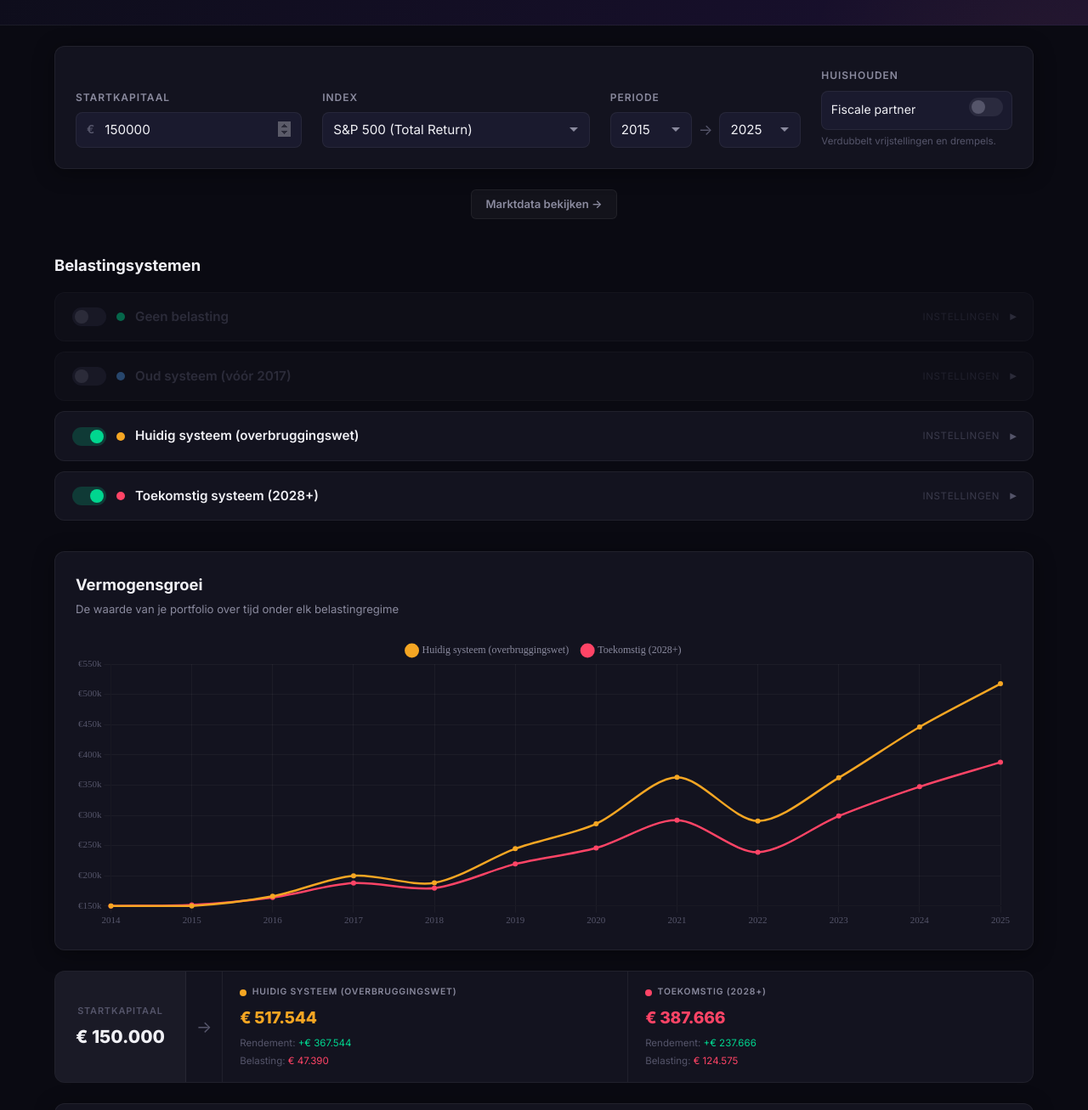
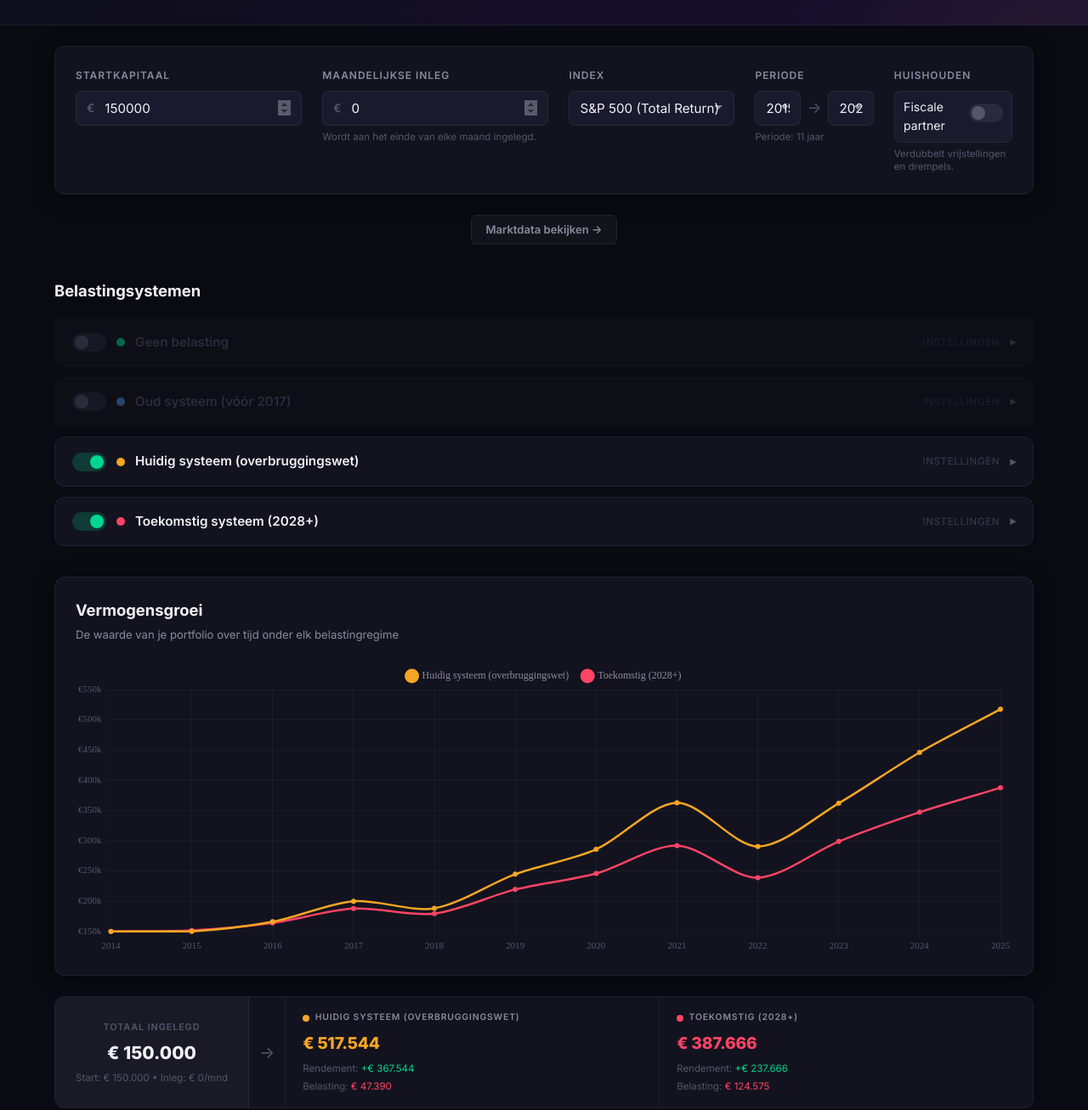
Before and after one commit to HylkeJellema/DeBelegger, a website built with Vite: page index.html in a window 1280 px wide. Shown: the part 113-1420 px from the top of the page at 85% size. Built offline with nearby package versions, Linux system fonts and the light colour scheme.

Commit message:
Voeg maandelijkse inleg toe

```diff
--- a/css/style.css
+++ b/css/style.css
@@ -175,9 +175,14 @@ body.modal-open {
 
 .controls-row {
   display: grid;
-  grid-template-columns: 1fr 1.4fr 1fr 1fr;
+  grid-template-columns: 1fr 1fr 1.4fr 1fr 1fr;
   gap: 1.5rem;
-  align-items: end;
+  align-items: stretch;
+}
+
+.control-group {
+  display: flex;
+  flex-direction: column;
 }
 
 .control-group label {
@@ -562,6 +567,14 @@ select:focus {
   font-weight: 800;
   color: var(--text-primary);
   white-space: nowrap;
+}
+
+.summary-start .start-meta {
+  margin-top: 0.35rem;
+  color: var(--text-muted);
+  font-size: 0.72rem;
+  line-height: 1.3;
+  text-align: center;
 }
 
 .summary-arrow {
--- a/index.html
+++ b/index.html
@@ -54,6 +54,15 @@
           </div>
 
           <div class="control-group">
+            <label for="monthlyContribution">Maandelijkse inleg</label>
+            <div class="input-with-prefix">
+              <span class="prefix">€</span>
+              <input type="number" id="monthlyContribution" value="0" min="0" step="100" />
+            </div>
+            <p class="control-help">Wordt aan het einde van elke maand ingelegd.</p>
+          </div>
+
+          <div class="control-group">
             <label for="indexSelect">Index</label>
             <select id="indexSelect">
               <option value="sp500" selected>S&P 500 (Total Return)</option>
@@ -71,6 +80,7 @@
               <span class="range-sep">→</span>
               <select id="yearEnd"></select>
             </div>
+            <p class="control-help" id="periodYearsIndicator"></p>
           </div>
 
           <div class="control-group">
@@ -293,7 +303,7 @@
         <div class="modal-body">
           <p class="modal-lead">Deze simulator rekent dit scenario als een eenvoudige belasting op werkelijk rendement (illustratief).</p>
           <ol class="modal-list">
-            <li><strong>Jaarresultaat:</strong> startvermogen × jaarreturn.</li>
+            <li><strong>Jaarresultaat:</strong> per maand rendement (afgeleid van jaarreturn) + maandelijkse inleg (einde maand).</li>
             <li><strong>Heffingsvrij resultaat:</strong> alleen bij positief resultaat: max(0, resultaat − vrijstelling).</li>
             <li><strong>Verlies (carry-forward):</strong> bij negatief resultaat wordt het verlies toegevoegd aan een verliespot, maar alleen als het verlies groter is dan de verliesdrempel.</li>
             <li><strong>Verrekening:</strong> in een positief jaar wordt de verliespot eerst verrekend met het positieve inkomen (na vrijstelling).</li>
--- a/js/app.js
+++ b/js/app.js
@@ -49,9 +49,11 @@ const dom = {};
 
 function cacheDom() {
   dom.startCapital = document.getElementById('startCapital');
+  dom.monthlyContribution = document.getElementById('monthlyContribution');
   dom.indexSelect = document.getElementById('indexSelect');
   dom.yearStart = document.getElementById('yearStart');
   dom.yearEnd = document.getElementById('yearEnd');
+  dom.periodYearsIndicator = document.getElementById('periodYearsIndicator');
   dom.fiscalPartner = document.getElementById('fiscalPartner');
   dom.summaryGrid = document.getElementById('summaryGrid');
 
@@ -225,6 +227,23 @@ function getCurrentReturns() {
   return getReturns(indexKey, startYear, endYear);
 }
 
+function updatePeriodYearsIndicator() {
+  if (!dom.periodYearsIndicator) return;
+
+  const startYear = parseInt(dom.yearStart.value);
+  const endYear = parseInt(dom.yearEnd.value);
+
+  if (!Number.isFinite(startYear) || !Number.isFinite(endYear) || endYear < startYear) {
+    dom.periodYearsIndicator.textContent = '';
+    return;
+  }
+
+  const years = endYear - startYear + 1;
+  dom.periodYearsIndicator.textContent = years === 1
+    ? 'Periode: 1 jaar'
+    : `Periode: ${years} jaar`;
+}
+
 // ── Format currency ──
 function formatEUR(amount) {
   return new Intl.NumberFormat('nl-NL', {
@@ -232,6 +251,11 @@ function formatEUR(amount) {
     currency: 'EUR',
     maximumFractionDigits: 0
   }).format(amount);
+}
+
+function parseNumberOrDefault(value, fallback) {
+  const parsed = parseFloat(value);
+  return Number.isFinite(parsed) ? parsed : fallback;
 }
 
 // ── Create / Update Charts ──
@@ -346,9 +370,15 @@ function buildDatasets(dataObj, systems, activeSystems) {
 
 // ── Summary cards ──
 function updateSummary(result, activeSystems) {
-  const { systems, portfolioValues, cumulativeTax } = result;
+  const { systems, portfolioValues, cumulativeTax, taxLabels } = result;
   const filtered = systems.filter(sys => activeSystems.includes(sys));
-  const startCap = parseFloat(dom.startCapital.value) || 150000;
+  const startCap = parseNumberOrDefault(dom.startCapital.value, 150000);
+  const monthlyContribution = dom.monthlyContribution
+    ? Math.max(0, parseFloat(dom.monthlyContribution.value) || 0)
+    : 0;
+  const yearsCount = Array.isArray(taxLabels) ? taxLabels.length : 0;
+  const totalContributed = monthlyContribution * 12 * yearsCount;
+  const totalInvested = startCap + totalContributed;
 
   if (filtered.length === 0) {
     dom.summaryGrid.innerHTML = '<p style="color: var(--text-muted); padding: 1rem; text-align: center;">Selecteer minstens één belastingsysteem</p>';
@@ -360,7 +390,7 @@ function updateSummary(result, activeSystems) {
     const totalTax = cumulativeTax[sys].length > 0
       ? cumulativeTax[sys][cumulativeTax[sys].length - 1]
       : 0;
-    const profit = finalValue - startCap;
+    const profit = finalValue - totalInvested;
     const profitClass = profit >= 0 ? 'positive' : 'negative';
     const profitSign = profit >= 0 ? '+' : '';
 
@@ -381,8 +411,9 @@ function updateSummary(result, activeSystems) {
 
   dom.summaryGrid.innerHTML = `
     <div class="summary-start">
-      <div class="start-label">Startkapitaal</div>
-      <div class="start-value">${formatEUR(startCap)}</div>
+      <div class="start-label">Totaal ingelegd</div>
+      <div class="start-value">${formatEUR(totalInvested)}</div>
+      <div class="start-meta">Start: ${formatEUR(startCap)} • Inleg: ${formatEUR(monthlyContribution)}/mnd</div>
     </div>
     <div class="summary-arrow">→</div>
     <div class="summary-results">
@@ -395,14 +426,18 @@ function updateSummary(result, activeSystems) {
 function update() {
   readConfigs();
   syncAccordionStates();
+  updatePeriodYearsIndicator();
 
-  const startCapital = parseFloat(dom.startCapital.value) || 150000;
+  const startCapital = parseNumberOrDefault(dom.startCapital.value, 150000);
+  const monthlyContribution = dom.monthlyContribution
+    ? Math.max(0, parseFloat(dom.monthlyContribution.value) || 0)
+    : 0;
   const returns = getCurrentReturns();
   const activeSystems = getActiveSystems();
 
   if (returns.length === 0) return;
 
-  const result = runSimulation(startCapital, returns, configs);
+  const result = runSimulation(startCapital, returns, configs, monthlyContribution);
 
   // Update portfolio chart
   updateChartData(
@@ -444,6 +479,7 @@ function setupEventListeners() {
 
   // Main controls
   dom.startCapital.addEventListener('input', debouncedUpdate);
+  if (dom.monthlyContribution) dom.monthlyContribution.addEventListener('input', debouncedUpdate);
   dom.yearStart.addEventListener('change', update);
   dom.yearEnd.addEventListener('change', update);
   dom.fiscalPartner.addEventListener('change', update);
--- a/js/simulation.js
+++ b/js/simulation.js
@@ -19,9 +19,11 @@ import {
  * @param {number} startCapital - Initial investment amount in EUR
  * @param {Array<{year: number, return: number}>} returns - Array of yearly returns
  * @param {Object} configs - Tax system configs { noTax, old, current, future }
+ * @param {number} monthlyContribution - Monthly deposit amount in EUR (end of month)
  * @returns {Object} Simulation results with arrays for each chart
  */
-export function runSimulation(startCapital, returns, configs) {
+export function runSimulation(startCapital, returns, configs, monthlyContribution = 0) {
+  const deposit = Math.max(0, Number(monthlyContribution) || 0);
   const years = returns.map(r => r.year);
 
   // Initialize tracking arrays
@@ -40,14 +42,30 @@ export function runSimulation(startCapital, returns, configs) {
   }
 
   for (let i = 0; i < returns.length; i++) {
-    const yearReturn = returns[i].return / 100; // convert % to decimal
+    const annualRate = returns[i].return / 100; // convert % to decimal
+    const annualFactor = 1 + annualRate;
+    const monthlyFactor = annualFactor <= 0 ? 0 : Math.pow(annualFactor, 1 / 12);
+    const contributionsThisYear = deposit * 12;
 
     for (const sys of systems) {
-      const prevValue = portfolioValues[sys][i];
+      const prevValue = portfolioValues[sys][i]; // peildatum / start-of-year wealth
 
-      // Apply market return
-      const returnAmount = prevValue * yearReturn;
-      const valueAfterReturn = prevValue + returnAmount;
+      // Apply market return with optional monthly contributions (end of month).
+      // When deposit is 0, use the direct annual return for parity with old behavior.
+      let valueAfterReturn;
+      if (deposit <= 0) {
+        valueAfterReturn = prevValue * annualFactor;
+      } else {
+        let value = prevValue;
+        for (let m = 0; m < 12; m++) {
+          value *= monthlyFactor;
+          value += deposit;
+        }
+        valueAfterReturn = value;
+      }
+
+      // Return excluding contributions (deposits are not investment return)
+      const returnAmount = valueAfterReturn - prevValue - contributionsThisYear;
 
       // Calculate tax
       let tax = 0;
```
Also changed, not shown: README.md.
